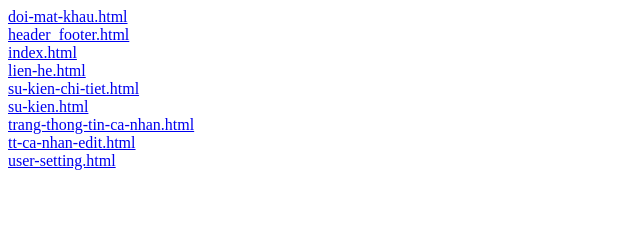
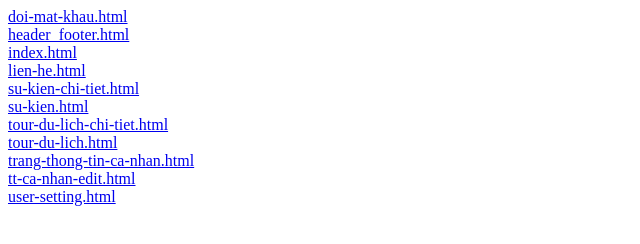
Before and after one commit to Deocomate/tayho.long.dev.github.io, a website: page index.html in a window 1280 px wide. Shown: the whole page, without its empty margins (0-640 px from the left). Drawn offline with Linux system fonts and the light colour scheme.

Commit message:
Update file index

```diff
--- a/index.html
+++ b/index.html
@@ -4,6 +4,8 @@
 <a href='./lien-he.html' style='display: block'>lien-he.html</a>
 <a href='./su-kien-chi-tiet.html' style='display: block'>su-kien-chi-tiet.html</a>
 <a href='./su-kien.html' style='display: block'>su-kien.html</a>
+<a href='./tour-du-lich-chi-tiet.html' style='display: block'>tour-du-lich-chi-tiet.html</a>
+<a href='./tour-du-lich.html' style='display: block'>tour-du-lich.html</a>
 <a href='./trang-thong-tin-ca-nhan.html' style='display: block'>trang-thong-tin-ca-nhan.html</a>
 <a href='./tt-ca-nhan-edit.html' style='display: block'>tt-ca-nhan-edit.html</a>
 <a href='./user-setting.html' style='display: block'>user-setting.html</a>
```
